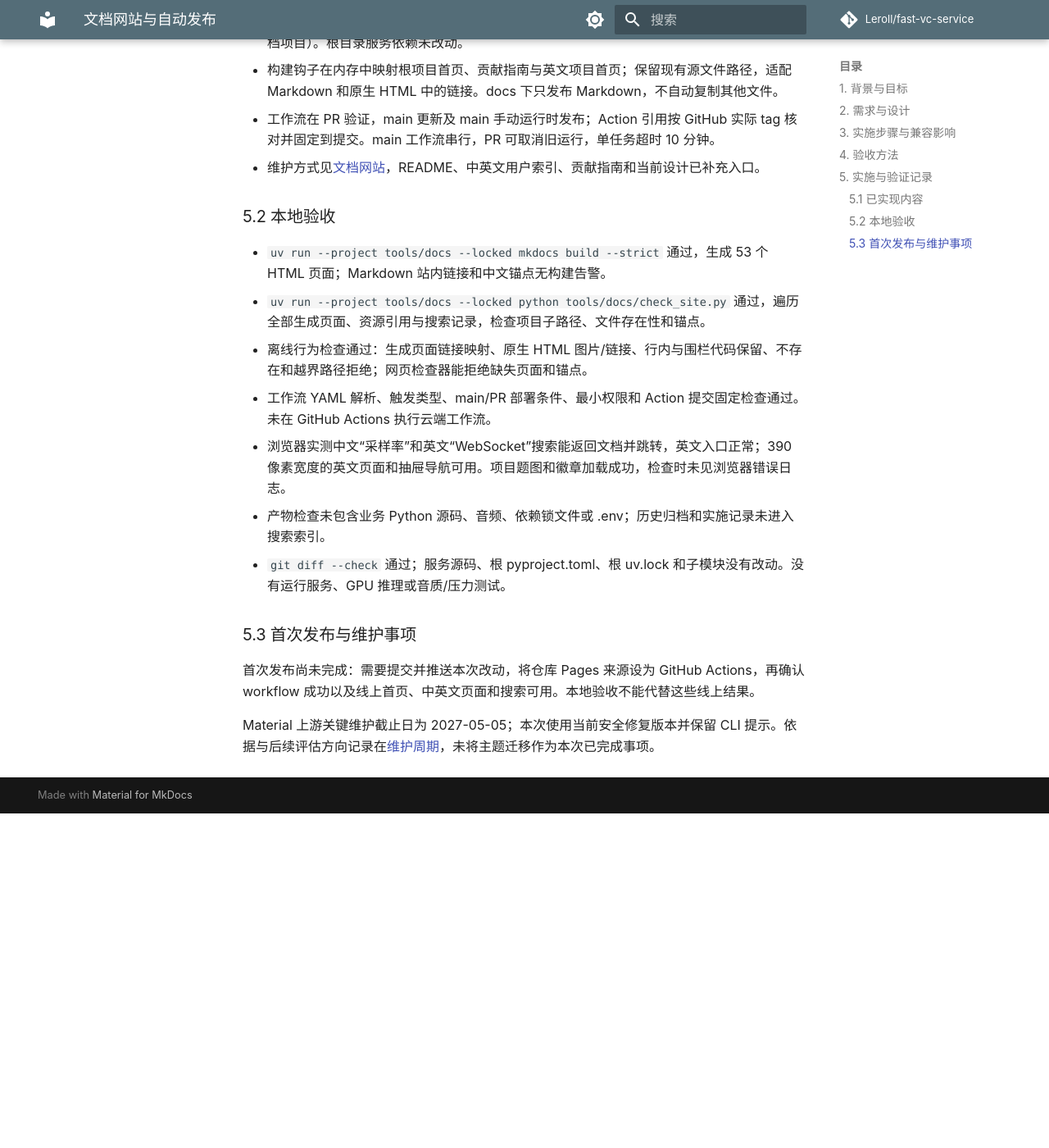
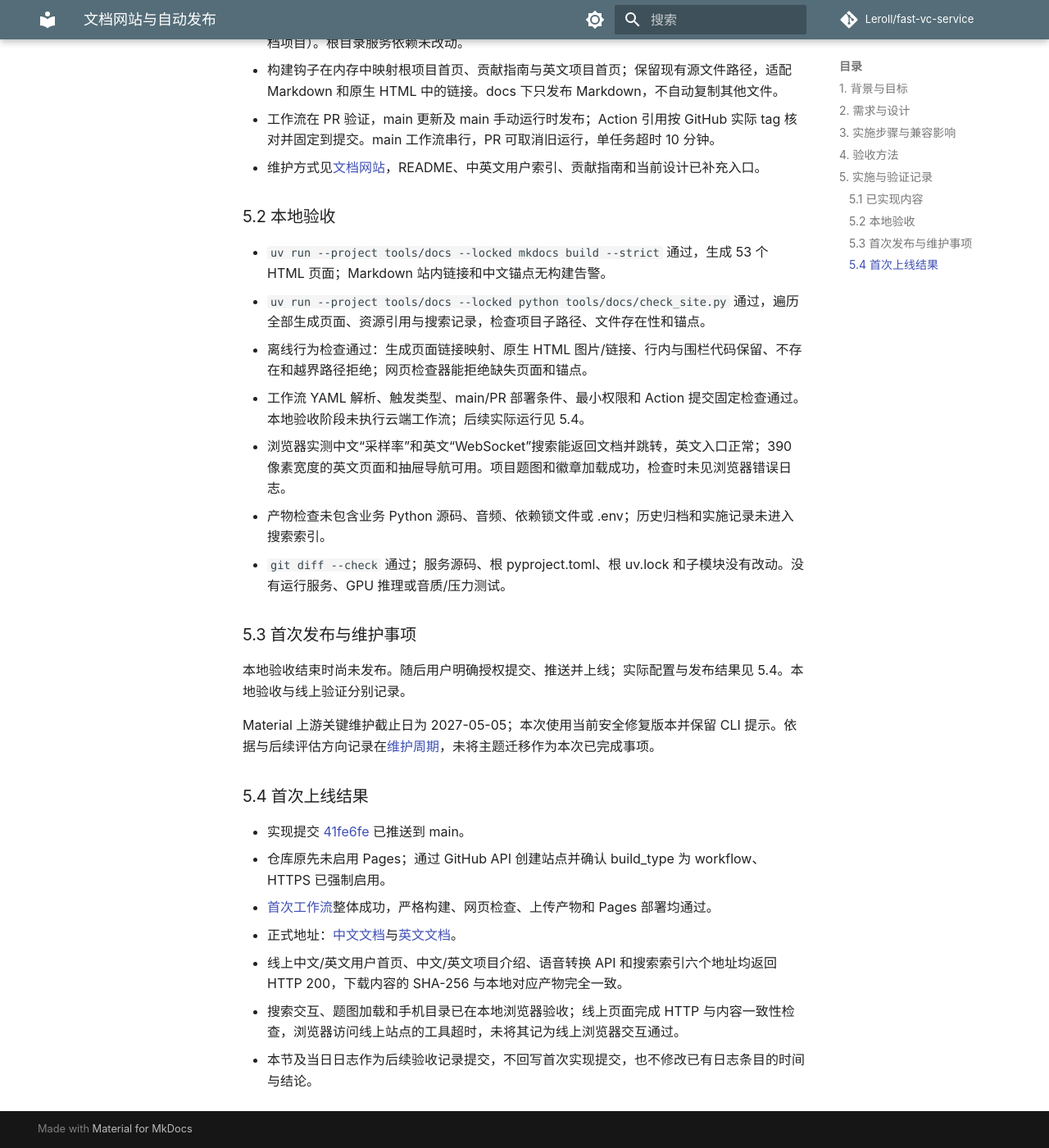
Before and after one commit to Leroll/fast-vc-service, an MkDocs documentation site: the page built from docs/specs/2026-11-02_1344__文档网站与自动发布/01__设计与验证.md, in a window 1280 px wide and 1400 px high, scrolled down 1703 px. Shown: the whole window at 82% size. Built offline with MkDocs 1.6.1 and Material for MkDocs 9.7.7, drawn with Linux system fonts in a browser that asks for light colours; comment, search, counter and statistics services are not loaded; before the commit the page ends 2695 px from its top, so only the background shows below that; some of the changed text lies outside the part shown.

Commit message:
docs: 记录文档网站首次上线验收

```diff
--- a/docs/changelog/README.md
+++ b/docs/changelog/README.md
@@ -22,6 +22,6 @@
 
 ## 3. 每日日志索引
 
-- [2026-11-02](2026-11-02.md)：API 文档按功能重写，补齐英文部署与故障排查；确立中文主文档与 docs/en 英文译文结构，同步导航、翻译范围和维护规则；缩小题图并转换为 WebP；接入 MkDocs 文档网站与 Pages 工作流，完成本地验收，首次上线待执行。
+- [2026-11-02](2026-11-02.md)：API 文档按功能重写，补齐英文部署与故障排查；确立中文主文档与 docs/en 英文译文结构，同步导航、翻译范围和维护规则；缩小题图并转换为 WebP；接入 MkDocs 文档网站与 Pages 工作流，完成本地验收和首次上线。
 - [2026-10-30](2026-10-30.md)：题图更新为冰蓝背景的复古像素风格；当前设计整理为总体设计与七篇模块文档；建立 API 目录并规范接口文档。
 - [2026-10-29](2026-10-29.md)：公开仓库文档体系、双语入口、协议校正与历史资料保留。
--- a/docs/specs/2026-11-02_1344__文档网站与自动发布/01__设计与验证.md
+++ b/docs/specs/2026-11-02_1344__文档网站与自动发布/01__设计与验证.md
@@ -36,7 +36,7 @@
 
 ## 5. 实施与验证记录
 
-状态：本地实现与验收完成；尚未提交、推送或执行 GitHub Pages 首次发布。
+状态：已完成本地验收与 GitHub Pages 首次上线；发布记录见 5.4。
 
 ### 5.1 已实现内容
 
@@ -51,13 +51,23 @@
 - `uv run --project tools/docs --locked mkdocs build --strict` 通过，生成 53 个 HTML 页面；Markdown 站内链接和中文锚点无构建告警。
 - `uv run --project tools/docs --locked python tools/docs/check_site.py` 通过，遍历全部生成页面、资源引用与搜索记录，检查项目子路径、文件存在性和锚点。
 - 离线行为检查通过：生成页面链接映射、原生 HTML 图片/链接、行内与围栏代码保留、不存在和越界路径拒绝；网页检查器能拒绝缺失页面和锚点。
-- 工作流 YAML 解析、触发类型、main/PR 部署条件、最小权限和 Action 提交固定检查通过。未在 GitHub Actions 执行云端工作流。
+- 工作流 YAML 解析、触发类型、main/PR 部署条件、最小权限和 Action 提交固定检查通过。本地验收阶段未执行云端工作流；后续实际运行见 5.4。
 - 浏览器实测中文“采样率”和英文“WebSocket”搜索能返回文档并跳转，英文入口正常；390 像素宽度的英文页面和抽屉导航可用。项目题图和徽章加载成功，检查时未见浏览器错误日志。
 - 产物检查未包含业务 Python 源码、音频、依赖锁文件或 .env；历史归档和实施记录未进入搜索索引。
 - `git diff --check` 通过；服务源码、根 pyproject.toml、根 uv.lock 和子模块没有改动。没有运行服务、GPU 推理或音质/压力测试。
 
 ### 5.3 首次发布与维护事项
 
-首次发布尚未完成：需要提交并推送本次改动，将仓库 Pages 来源设为 GitHub Actions，再确认 workflow 成功以及线上首页、中英文页面和搜索可用。本地验收不能代替这些线上结果。
+本地验收结束时尚未发布。随后用户明确授权提交、推送并上线；实际配置与发布结果见 5.4。本地验收与线上验证分别记录。
 
 Material 上游关键维护截止日为 2027-05-05；本次使用当前安全修复版本并保留 CLI 提示。依据与后续评估方向记录在[维护周期](../../design/文档网站.md#6-维护周期与后续方向)，未将主题迁移作为本次已完成事项。
+
+### 5.4 首次上线结果
+
+- 实现提交 [41fe6fe](https://github.com/Leroll/fast-vc-service/commit/41fe6feef35b68d413810d9a8128d2d18c6eac0b) 已推送到 main。
+- 仓库原先未启用 Pages；通过 GitHub API 创建站点并确认 build_type 为 workflow、HTTPS 已强制启用。
+- [首次工作流](https://github.com/Leroll/fast-vc-service/actions/runs/41397769263)整体成功，严格构建、网页检查、上传产物和 Pages 部署均通过。
+- 正式地址：[中文文档](https://leroll.github.io/fast-vc-service/)与[英文文档](https://leroll.github.io/fast-vc-service/en/)。
+- 线上中文/英文用户首页、中文/英文项目介绍、语音转换 API 和搜索索引六个地址均返回 HTTP 200，下载内容的 SHA-256 与本地对应产物完全一致。
+- 搜索交互、题图加载和手机目录已在本地浏览器验收；线上页面完成 HTTP 与内容一致性检查，浏览器访问线上站点的工具超时，未将其记为线上浏览器交互通过。
+- 本节及当日日志作为后续验收记录提交，不回写首次实现提交，也不修改已有日志条目的时间与结论。
```
Also changed, not shown: docs/changelog/2026-11-02.md (+2 -0 lines), docs/specs/README.md (+1 -1 lines).
